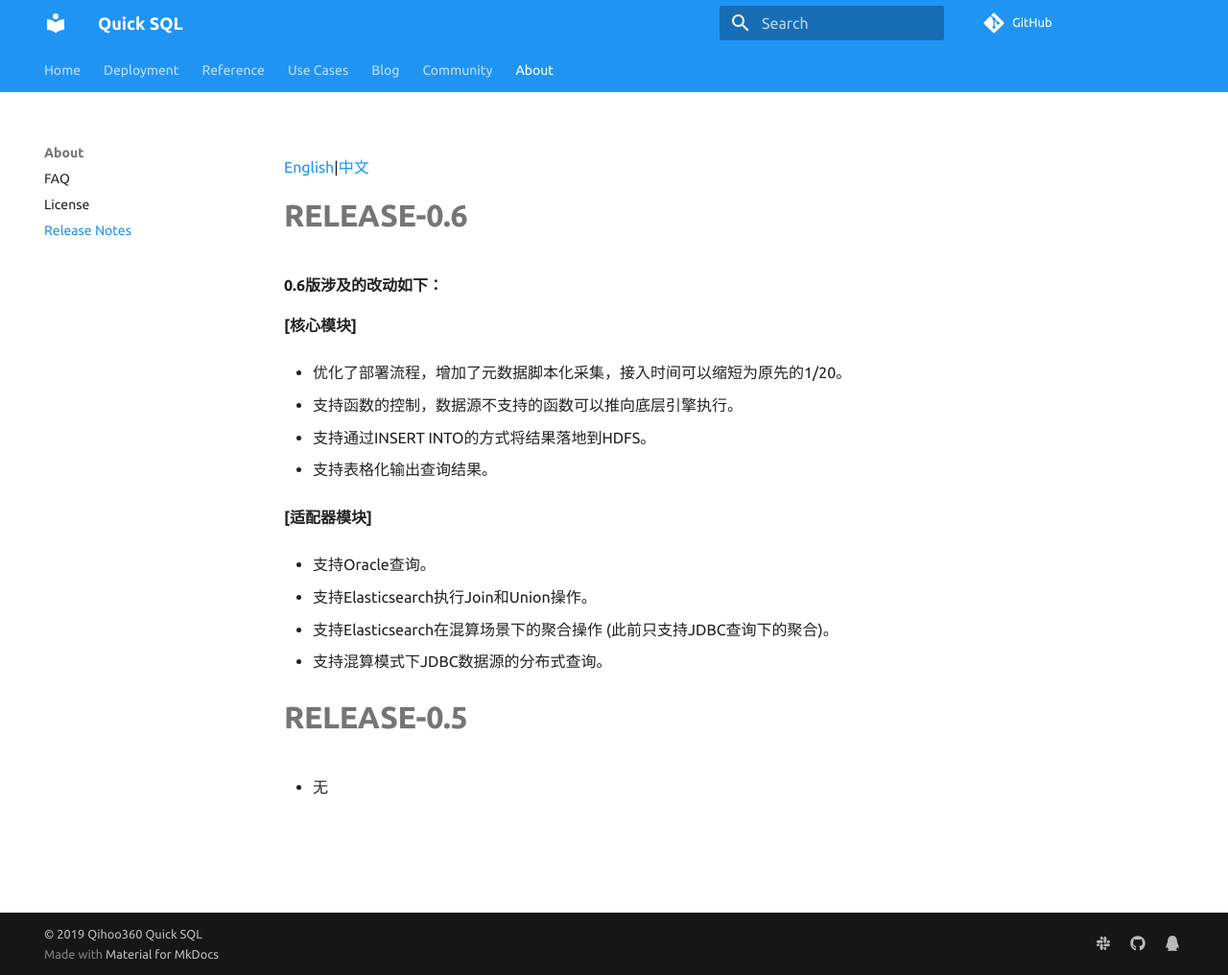
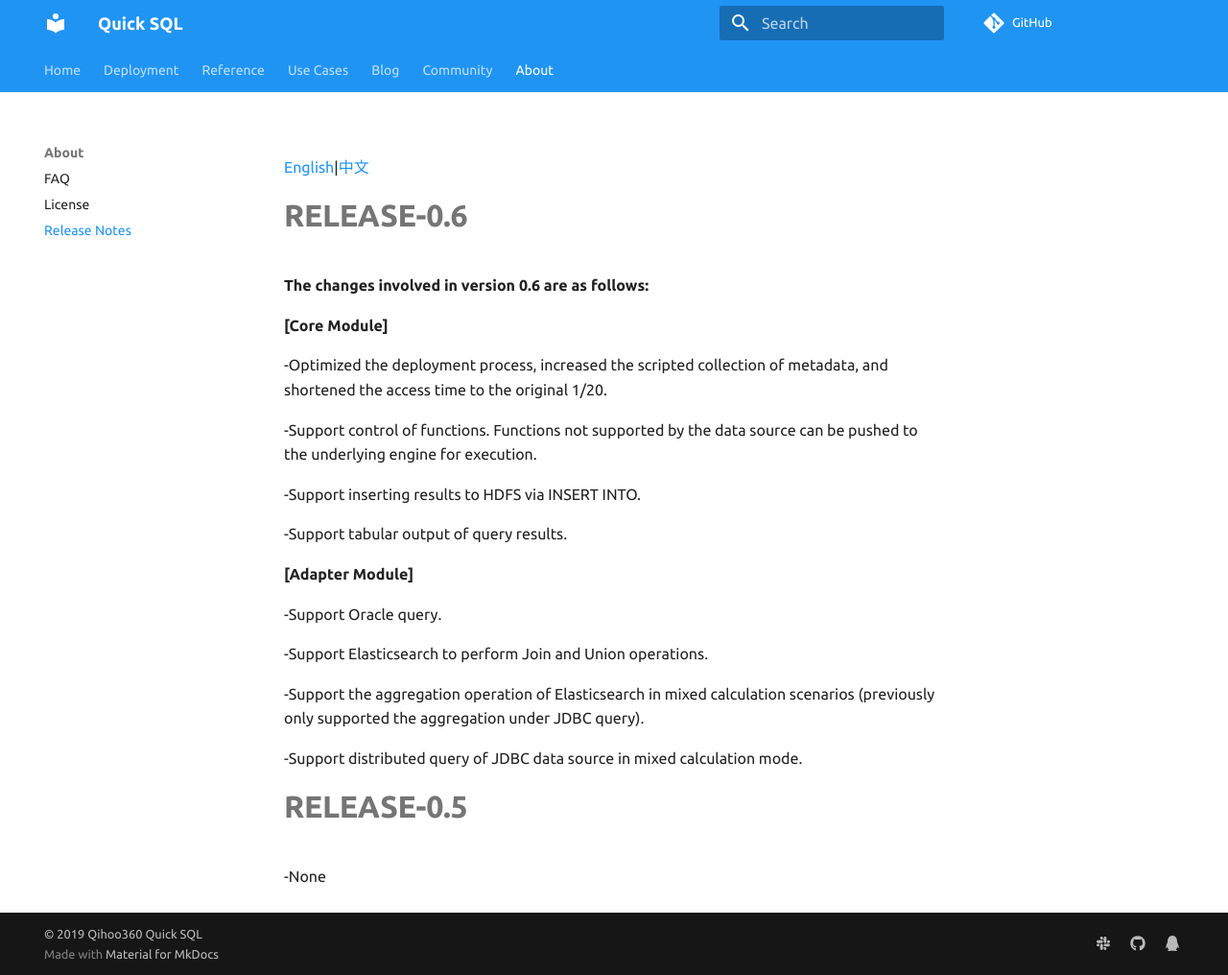
Before and after one commit to Qihoo360/Quicksql, an MkDocs documentation site: the page built from docs/about/release-notes.md, in a window 1280 px wide and 1016 px high. Shown: the whole window at 96% size. Built offline with MkDocs 1.6.1 and Material for MkDocs 9.7.7, drawn with Linux system fonts in a browser that asks for light colours; comment, search, counter and statistics services are not loaded.

Commit message:
[English](../docs/about/release-notes.md) (#135)

```diff
--- a/docs/about/release-notes.md
+++ b/docs/about/release-notes.md
@@ -2,27 +2,27 @@
 
 # **RELEASE-0.6**
 
-**0.6版涉及的改动如下：**
+**The changes involved in version 0.6 are as follows:**
 
-**[核心模块]**
+**[Core Module]**
 
-- 优化了部署流程，增加了元数据脚本化采集，接入时间可以缩短为原先的1/20。
+-Optimized the deployment process, increased the scripted collection of metadata, and shortened the access time to the original 1/20.
 
-- 支持函数的控制，数据源不支持的函数可以推向底层引擎执行。
+-Support control of functions. Functions not supported by the data source can be pushed to the underlying engine for execution.
 
-- 支持通过INSERT INTO的方式将结果落地到HDFS。
+-Support inserting results to HDFS via INSERT INTO.
 
-- 支持表格化输出查询结果。
+-Support tabular output of query results.
 
-**[适配器模块]**
+**[Adapter Module]**
 
-- 支持Oracle查询。
+-Support Oracle query.
 
-- 支持Elasticsearch执行Join和Union操作。
+-Support Elasticsearch to perform Join and Union operations.
 
-- 支持Elasticsearch在混算场景下的聚合操作 (此前只支持JDBC查询下的聚合)。
+-Support the aggregation operation of Elasticsearch in mixed calculation scenarios (previously only supported the aggregation under JDBC query).
 
-- 支持混算模式下JDBC数据源的分布式查询。
+-Support distributed query of JDBC data source in mixed calculation mode.
 
 # **RELEASE-0.5**
-- 无
+-None
```
